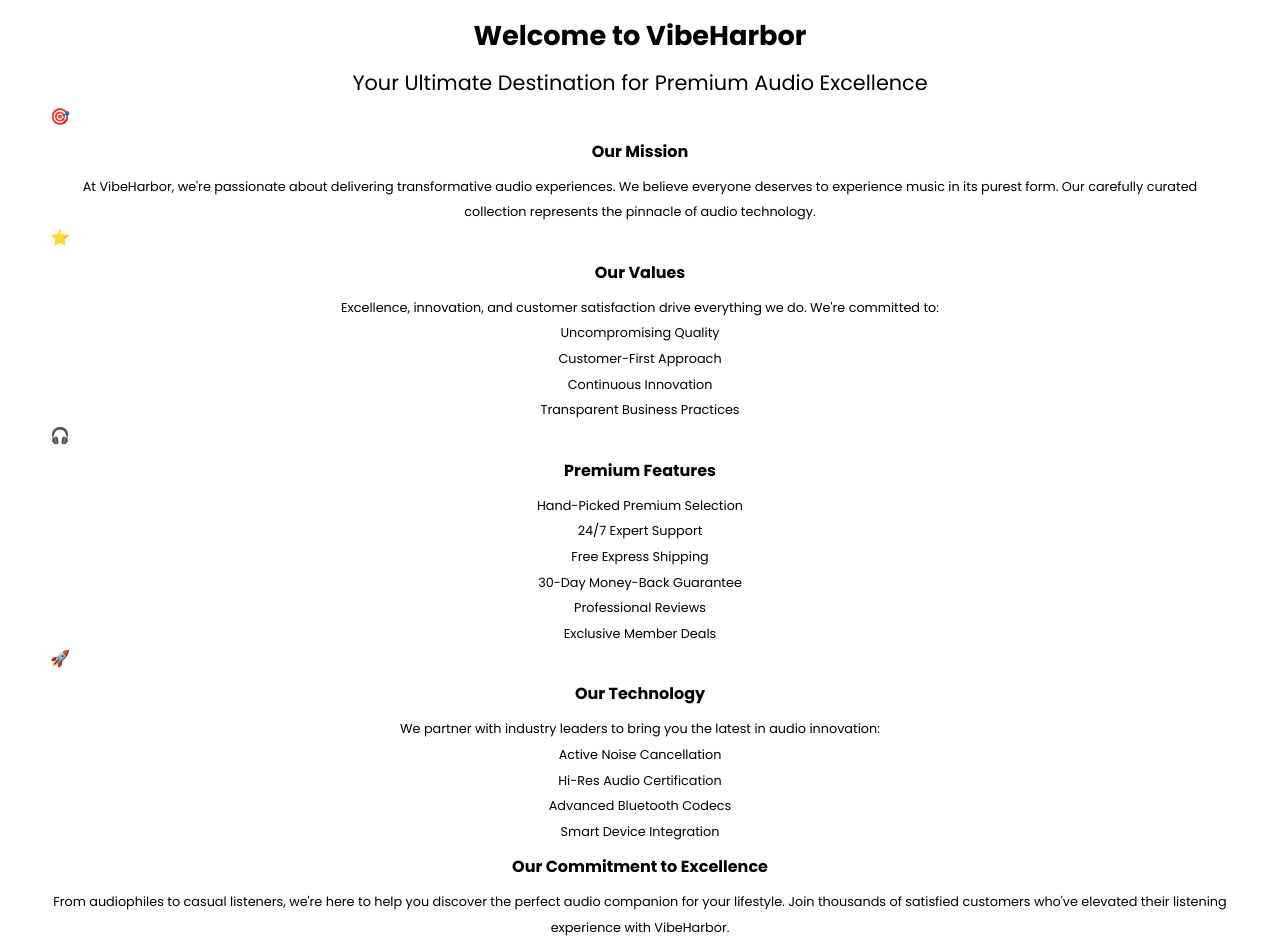
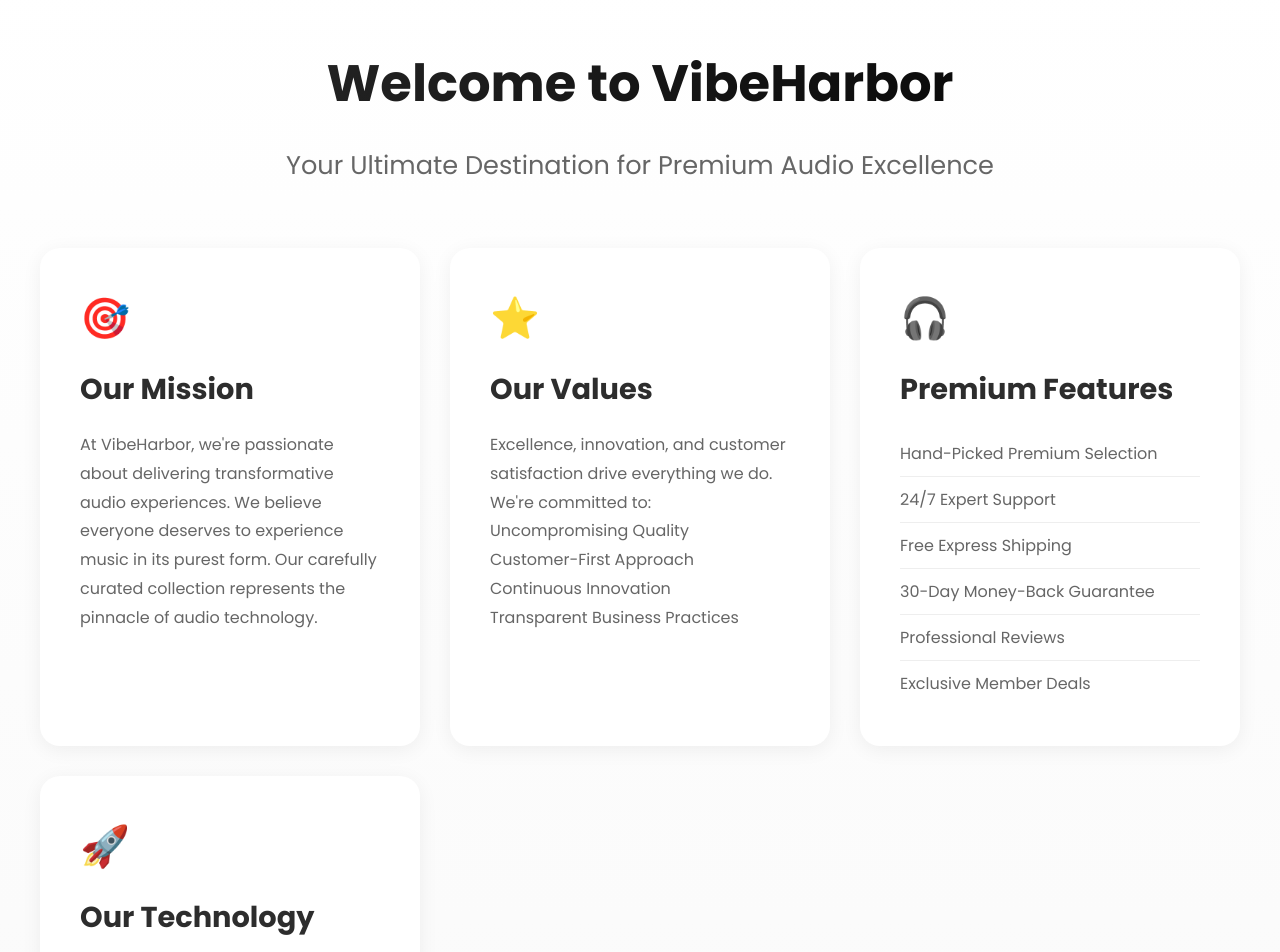
Before and after one commit to Aman-Yadav-1/VibeHarbor, a React (Create React App) app: page /about in a window 1280 px wide. Shown: the part 100-1052 px from the top of the page. Built offline with nearby package versions, Linux system fonts and the light colour scheme.

Commit message:
Update App.css

```diff
--- a/src/App.css
+++ b/src/App.css
@@ -2,76 +2,246 @@
   display: flex;
   flex-wrap: wrap;
   justify-content: space-around;
-  margin: 30px 0px;
+  margin: 40px auto;
+  max-width: 1400px;
+  padding: 0 20px;
 }
 
 .ourProd {
-  font-size: 2.5rem;
+  font-size: 2.8rem;
   text-align: center;
   font-weight: 700;
   font-family: 'Poppins', sans-serif;
+  margin: 40px 0;
+  background: linear-gradient(135deg, #2d2d2d, #000000);
+  background-clip: text;
+  -webkit-background-clip: text;
+  -webkit-text-fill-color: transparent;
+  animation: fadeIn 0.8s ease-out;
+}
+
+@keyframes fadeIn {
+  from { opacity: 0; transform: translateY(20px); }
+  to { opacity: 1; transform: translateY(0); }
 }
 
 .cart {
   text-align: center;
-  max-width: 60%;
-  margin: 30px 25%;
+  max-width: 1000px;
+  margin: 40px auto;
+  padding: 20px;
+  background: #ffffff;
+  border-radius: 15px;
+  box-shadow: 0 4px 20px rgba(0, 0, 0, 0.08);
 }
 
 .cart h1 {
-  text-align: center;
+  font-size: 2.2rem;
+  margin-bottom: 30px;
+  color: #2d2d2d;
 }
 
-@media screen and (max-width: 680px) {
-  .cart {
-    max-width: 100%;
-    margin: 10px;
+.about-section {
+  padding: 80px 40px;
+  background: linear-gradient(to bottom, #ffffff, #f8f8f8);
+  color: #2d2d2d;
+  max-width: 1400px;
+  margin: 0 auto;
+}
+
+.about-header {
+  text-align: center;
+  margin-bottom: 60px;
+}
+
+.about-header h1 {
+  font-size: 3.2rem;
+  margin-bottom: 20px;
+  background: linear-gradient(135deg, #2d2d2d, #000000);
+  background-clip: text;
+  -webkit-background-clip: text;
+  -webkit-text-fill-color: transparent;
+  animation: fadeIn 0.8s ease-out;
+}
+
+.main-about {
+  font-size: 1.6rem;
+  line-height: 1.8;
+  color: #666;
+  max-width: 800px;
+  margin: 0 auto;
+}
+
+.about-grid {
+  display: grid;
+  grid-template-columns: repeat(auto-fit, minmax(300px, 1fr));
+  gap: 30px;
+  margin: 40px 0;
+}
+
+.about-card {
+  background: white;
+  padding: 40px;
+  border-radius: 20px;
+  box-shadow: 0 4px 20px rgba(0, 0, 0, 0.06);
+  transition: transform 0.3s ease;
+}
+
+.about-card:hover {
+  transform: translateY(-5px);
+}
+
+.about-card .icon {
+  font-size: 2.5rem;
+  margin-bottom: 20px;
+}
+
+.about-card h2 {
+  font-size: 1.8rem;
+  margin-bottom: 20px;
+  color: #2d2d2d;
+}
+
+.about-card p {
+  color: #666;
+  line-height: 1.8;
+}
+
+.feature-list {
+  list-style: none;
+  padding: 0;
+}
+
+.feature-list li {
+  padding: 10px 0;
+  border-bottom: 1px solid #eee;
+  color: #666;
+}
+
+.feature-list li:last-child {
+  border-bottom: none;
+}
+
+.commitment-banner {
+  background: linear-gradient(135deg, #2d2d2d, #000000);
+  color: white;
+  padding: 60px 40px;
+  border-radius: 20px;
+  text-align: center;
+  margin-top: 60px;
+}
+
+.commitment-banner h2 {
+  font-size: 2rem;
+  margin-bottom: 20px;
+}
+
+.commitment-banner p {
+  font-size: 1.2rem;
+  line-height: 1.8;
+  max-width: 800px;
+  margin: 0 auto;
+  color: #fff;
+}
+
+@media screen and (max-width: 768px) {
+  .about-section {
+    padding: 40px 20px;
+  }
+
+  .about-header h1 {
+    font-size: 2.4rem;
+  }
+
+  .main-about {
+    font-size: 1.3rem;
+  }
+
+  .about-card {
+    padding: 30px;
+  }
+
+  .commitment-banner {
+    padding: 40px 20px;
   }
 }
 
-/* About section */
+@media screen and (max-width: 480px) {
+  .about-header h1 {
+    font-size: 2rem;
+  }
 
-.about-section {
-  padding: 50px;
-  background-color: white;
-  color: black;
+  .main-about {
+    font-size: 1.1rem;
+  }
+
+  .about-card h2 {
+    font-size: 1.5rem;
+  }
 }
 
-.about-section .main-about {
-  font-size: 1.3rem;
-  line-height: 2;
-  text-align: center;
+
+@media screen and (max-width: 1200px) {
+  .products {
+    padding: 0 15px;
+  }
+
+  .ourProd {
+    font-size: 2.4rem;
+  }
 }
 
-.about-section h1 {
-  text-align: center;
-  font-size: 1.7rem;
-  margin-bottom: 5px;
+@media screen and (max-width: 768px) {
+  .cart {
+    max-width: 90%;
+    margin: 20px auto;
+  }
+
+
+  .ourProd {
+    font-size: 2rem;
+  }
+
+
 }
 
-.about-section h2 {
-  font-size: 1rem;
-  margin-top: 10px;
-  margin-bottom: 10px;
-  text-align: center;
+@media screen and (max-width: 480px) {
+  .ourProd {
+    font-size: 1.8rem;
+  }
+
+  .cart h1 {
+    font-size: 1.8rem;
+  }
+
+
 }
 
-.about-section p {
-  font-size: 0.8rem;
-  line-height: 2;
-  text-align: center;
+.cart-footer {
+  margin-top: 30px;
+  padding: 20px;
+  border-top: 1px solid #eee;
 }
 
-.about-section li {
-  font-size: 0.8rem;
-  line-height: 2;
-  text-align: center;
+.developer-note {
+  color: #666;
+  font-size: 0.9rem;
+  margin-bottom: 15px;
+  font-style: italic;
 }
 
-/* Footer */
-.footer .copyright{
-  font-size: 0.5rem;
+.button-buy {
+  background: linear-gradient(135deg, #2d2d2d, #000000);
+  color: white;
+  border: none;
+  padding: 12px 25px;
+  border-radius: 8px;
+  font-size: 1rem;
+  cursor: pointer;
+  transition: transform 0.2s ease;
 }
-.footer .madewith{
-  font-size: 0.4rem;
+
+.button-buy:hover {
+  transform: translateY(-2px);
+  box-shadow: 0 4px 12px rgba(0, 0, 0, 0.15);
 }
```
